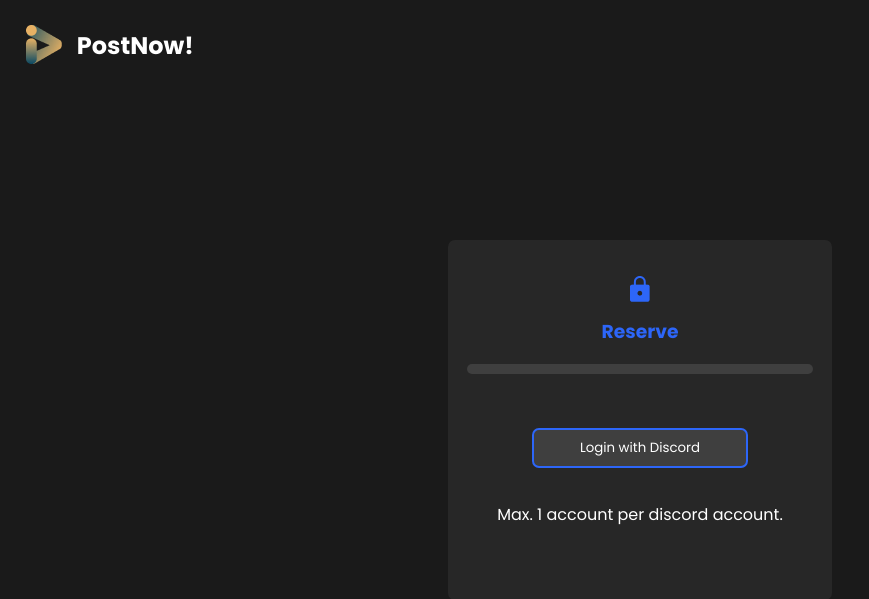
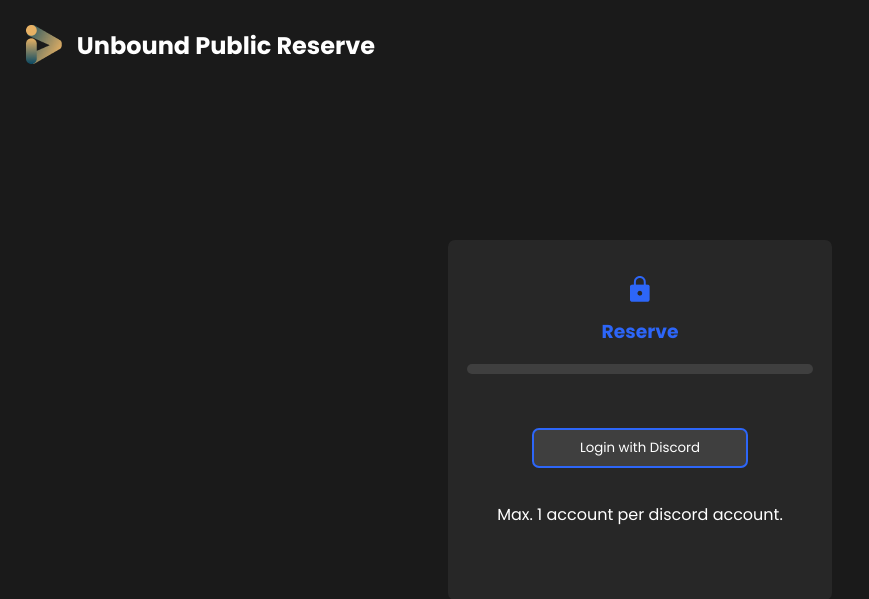
Before and after one commit to unbnd/reserve, a PHP site: page / in a window 1280 px wide. Shown: the top 599 px of the page, without its empty margins (0-869 px from the left). Run offline with PHP 8.4, Linux system fonts and the light colour scheme; some libraries are stand-ins or nearby versions.

Commit message:
updeit more fails yippi
yos

```diff
--- a/admin/index.php
+++ b/admin/index.php
@@ -18,7 +18,7 @@ require_once "config.php";
     <div class="sidebar">
         <div class="logo">
             <img src="../assets/imgs/Divgram.png" id="logo_img">
-            <h2>PostNow!</h2>
+            <h2>UnbndR</h2>
         </div>
         <div class="dropdown">
             <a href="index.php" style="text-decoration: none;"><u>Dashboard</u></a>
--- a/admin/login.php
+++ b/admin/login.php
@@ -91,7 +91,7 @@ if($_SERVER["REQUEST_METHOD"] == "POST"){
 
 <html lang="en">
 <head>
-    <title>PostNow | Administration Login</title>
+    <title>UnbndR | Administration Login</title>
     <link rel="stylesheet" href="../assets/css/style.css">
     <!-- -<script src="./assets/js/scripts.js" type="module"></script> --->
     <script src=" https://cdn.jsdelivr.net/npm/@supabase/supabase-js@2.21.0/dist/umd/supabase.min.js "></script>
@@ -105,7 +105,7 @@ if($_SERVER["REQUEST_METHOD"] == "POST"){
 
         <div class="logo">
             <img src="../assets/imgs/Divgram.png" id="logo_img">
-            <h2>PostNow!</h2>
+            <h2>UnbndR</h2>
         </div>
 
         <div class="nav_btns"> <!-- made transparent due the home, about page not being done-->
--- a/index.html
+++ b/index.html
@@ -1,7 +1,7 @@
 <!DOCTYPE html>
 <html lang="en">
 <head>
-    <title>PostNow | Reserve</title>
+    <title>Unbound | Reserve</title>
     <link rel="stylesheet" href="./assets/css/style.css">
     <script src=" https://cdn.jsdelivr.net/npm/@supabase/supabase-js@2.21.0/dist/umd/supabase.min.js "></script>
 
@@ -32,7 +32,7 @@
 
         <div class="logo">
             <img src="./assets/imgs/Divgram.png" id="logo_img">
-            <h2>PostNow!</h2>
+            <h2>Unbound Public Reserve</h2>
         </div>
 
         <div class="nav_btns"> <!-- made transparent due the home, about page not being done-->
--- a/reservusers.html
+++ b/reservusers.html
@@ -1,7 +1,7 @@
 <!DOCTYPE html>
 <html lang="en">
 <head>
-    <title>PostNow | Reserve</title>
+    <title>Unbound | Reserve</title>
     <link rel="stylesheet" href="./assets/css/style.css">
     <!-- -<script src="./assets/js/scripts.js" type="module"></script> --->
     <script src=" https://cdn.jsdelivr.net/npm/@supabase/supabase-js@2.21.0/dist/umd/supabase.min.js "></script>
@@ -15,7 +15,7 @@
 
         <div class="logo">
             <img src="./assets/imgs/Divgram.png" id="logo_img">
-            <h2>PostNow!</h2>
+            <h2>Unbound Public Reserve</h2>
         </div>
 
         <div class="nav_btns"> <!-- made transparent due the home, about page not being done-->
```
